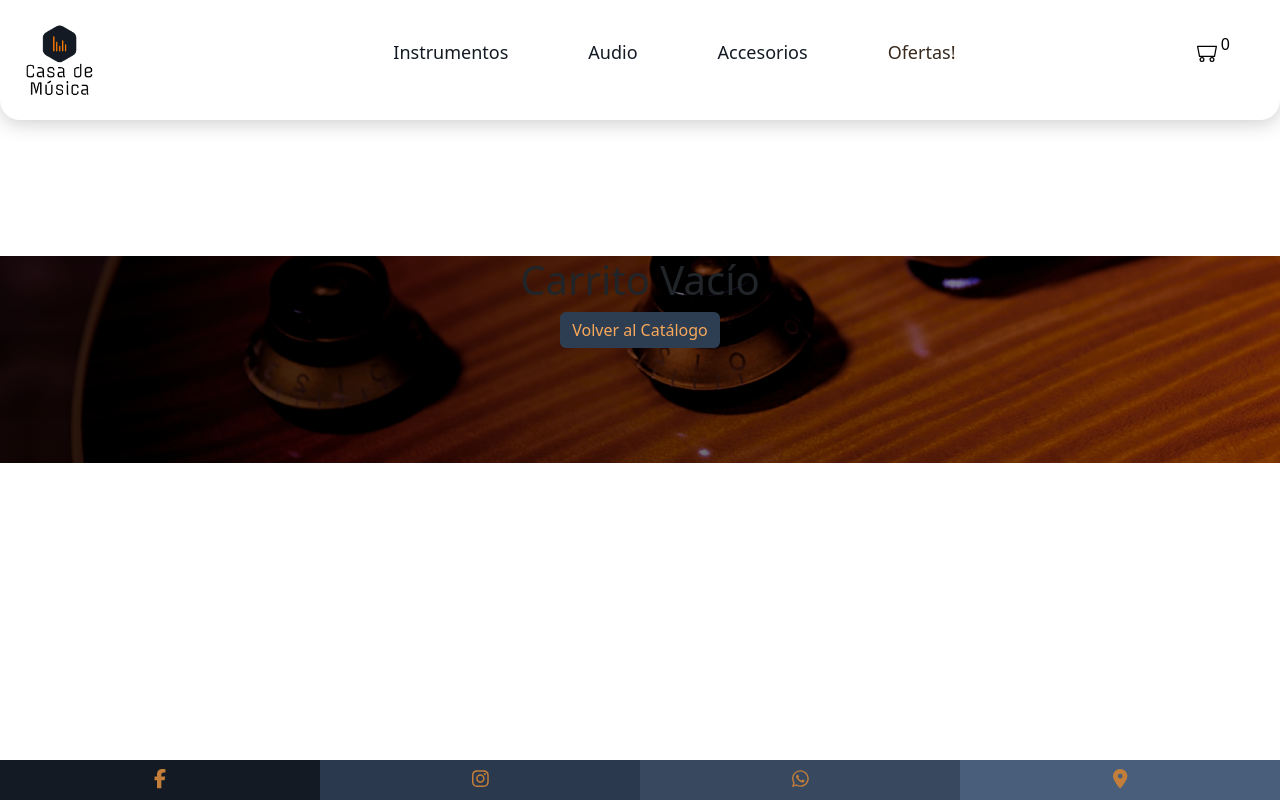
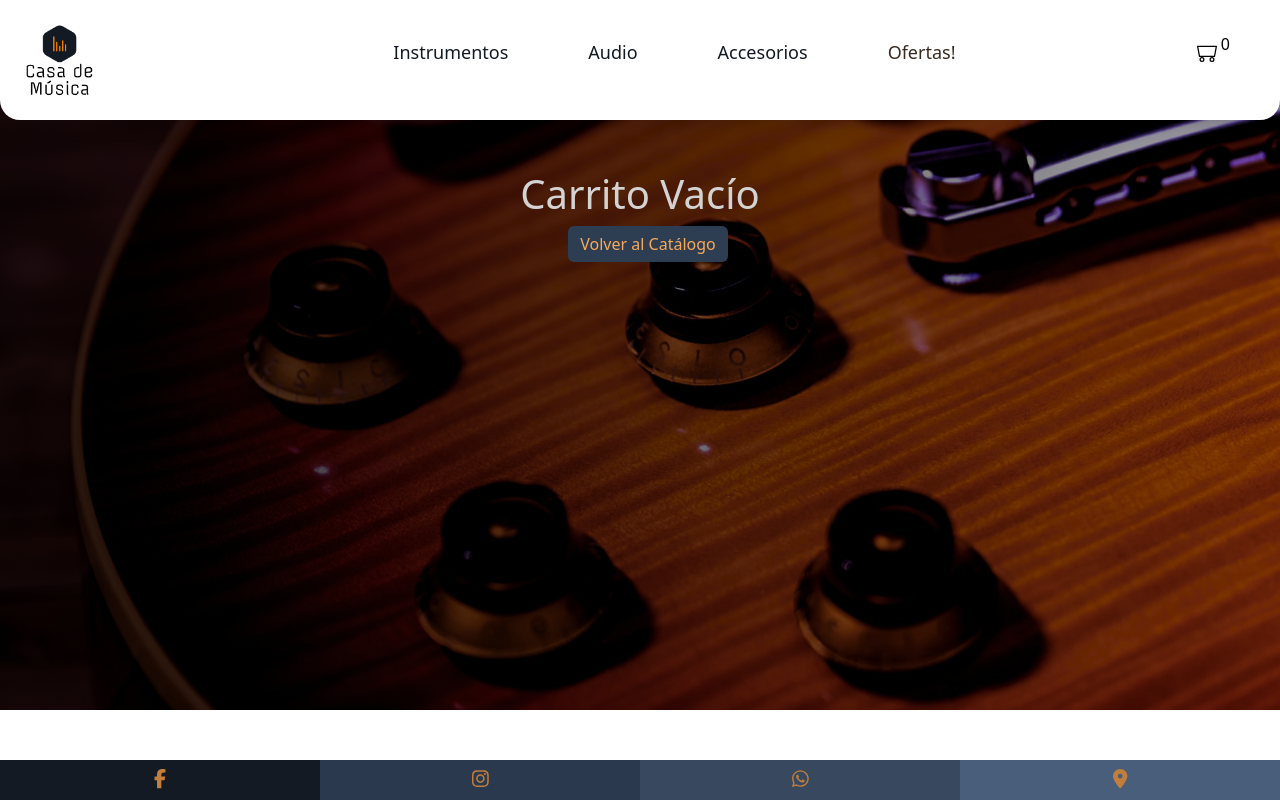
Before and after one commit to FacuM87/CasaDeMusica-React, a React (Create React App) app: page /cart in a window 1280 px wide. Built offline with nearby package versions, Linux system fonts and the light colour scheme.

Commit message:
mejoras en estilo, incporpora Toastify

```diff
--- a/package.json
+++ b/package.json
@@ -20,6 +20,7 @@
     "react-router-dom": "^6.14.2",
     "react-scripts": "5.0.1",
     "react-spinners": "^0.13.8",
+    "react-toastify": "^9.1.3",
     "web-vitals": "^2.1.4"
   },
   "scripts": {
--- a/src/App.css
+++ b/src/App.css
@@ -8,10 +8,10 @@
 }
 
 main {
-  padding-bottom: 9%;
+  padding-bottom: 35%;
   background-image: linear-gradient(to right, rgba(0, 0, 0, 0.829), rgba(0, 0, 0, 0.349)), url(./assets/bg-ins2-min.jpg);
   background-repeat: no-repeat;
-  background-size: cover;
+  background-size:cover;
   background-position: center;
 }
 
--- a/src/components/Cart/Cart.css
+++ b/src/components/Cart/Cart.css
@@ -6,9 +6,16 @@
 }
 
 .total{
-    display: inline;
+    display: block;
     margin: 10px;
     font-size: larger;
+    font-weight: 350;
+    background-color: #2D3D52;
+    padding: 8px;
+    border-radius: 5px;
+    color: #F8A95A;
+    font-weight: 350;
+    text-align: center;
 }
 
 .vaciarBtnContainer{
@@ -17,10 +24,17 @@
     justify-content: center;
 }
 
+.carritoVacioContainer{
+    display: flex;
+    justify-content: center;
+    align-items: center;
+    color: lightgray;
+}
+
 .carritoVacio{
     display: flex;
     flex-direction: column;
     justify-content: center;
     align-items: center;
-    margin-top: 20%;
+    margin-top: 170px;
 }
--- a/src/components/Cart/Cart.jsx
+++ b/src/components/Cart/Cart.jsx
@@ -11,9 +11,11 @@ const Cart = () => {
 
     if (carrito.length===0) {
         return (
-            <main className="carritoVacio">
-                <h1>Carrito Vacío</h1>
-                <Link to={"/"} element={<ItemListContainer/>}><button className="btn btn-primary">Volver al Catálogo</button></Link>
+            <main className="carritoVacioContainer">
+                <div className="carritoVacio">
+                    <h1>Carrito Vacío</h1>
+                    <Link to={"/"} element={<ItemListContainer/>} className="ps-3"><button className="btn btn-primary">Volver al Catálogo</button></Link>
+                </div>
             </main>
         )
     } else {
@@ -22,10 +24,10 @@ const Cart = () => {
             <div className="cartItemsContainer">
                 <div className="d-flex justify-content-around">
                     <div>
-                        <p className="total"><strong>Total: ${total()} </strong></p>
-                        <Link to={"/checkout"}><button className="btn btn-primary m-2">Concretar Compra!</button></Link>
+                        <p className="total">Total: ${total()}</p>
                     </div>
                     <div className="vaciarBtnContainer">
+                        <Link to={"/checkout"}><button className="btn btn-primary m-2">Concretar Compra!</button></Link>
                         <button className="btn btn-primary" onClick={() => vaciarCarrito()}>Vaciar Carrito</button>
                     </div>
                 </div>
--- a/src/components/Checkout/Checkout.css
+++ b/src/components/Checkout/Checkout.css
@@ -1,7 +1,7 @@
 
 .checkoutContainer{
     display: flex;
-    flex-direction: column-reverse;
+    /* flex-direction: column-reverse; */
     justify-content: center;
     align-items: center;
     gap: 20px;
--- a/src/components/Item/Item.css
+++ b/src/components/Item/Item.css
@@ -56,7 +56,6 @@
     border-radius: 10px;
     transition: all 0.4s ease-in-out;
     position: relative;
-    border: 1px lightgray solid;
 }
 
 .tarjetasOfertas::before{
@@ -71,8 +70,8 @@
     background-size: 800%;
     border: none;
     border-radius: 10px;
-    filter: blur(8px);
-    animation: glowing 20s linear infinite;
+    filter: blur(10px);
+    animation: glowing 20s linear infinite
 }
 
 @keyframes glowing {
--- a/src/components/ItemDetail/ItemDetail.jsx
+++ b/src/components/ItemDetail/ItemDetail.jsx
@@ -1,4 +1,5 @@
 import React, { useContext, useState } from 'react';
+import { toast } from "react-toastify";
 import ItemCount from '../ItemCount/ItemCount';
 import "./ItemDetail.css";
 import { Link } from 'react-router-dom';
@@ -15,6 +16,7 @@ const ItemDetail = ({id, img, product, description, price, stock}) => {
         const item = {id, product, description, price, stock, img}
         agregarItemAlCarrito(item, quantity)
         quantity==0? setSmall(true) : setSmall(false)
+        toast("Producto agregado!")
     }
 
   return (
@@ -36,7 +38,7 @@ const ItemDetail = ({id, img, product, description, price, stock}) => {
                     : (
                     <div className="d-flex flex-column">
                         <ItemCount initial={0} stock={stock} onAdd={handleOnAdd}></ItemCount>
-                        <small className={small? "" : "d-none"}>La cantidad ingresada es inválida</small>
+                        <small className={small? "ps-3" : "d-none"}>La cantidad ingresada es inválida</small>
                    </div>
                     )
                 }
--- a/src/index.jsx
+++ b/src/index.jsx
@@ -2,10 +2,13 @@ import React from 'react';
 import ReactDOM from 'react-dom/client';
 import './index.css';
 import App from './App';
+import { ToastContainer } from 'react-toastify';
+import 'react-toastify/dist/ReactToastify.css';
 
 const root = ReactDOM.createRoot(document.getElementById('root'));
 root.render(
   <React.StrictMode>
     <App />
+    <ToastContainer/>
   </React.StrictMode>
 );
```
Also changed, not shown: 1 other file (tests, documents, lock files or other folders).
